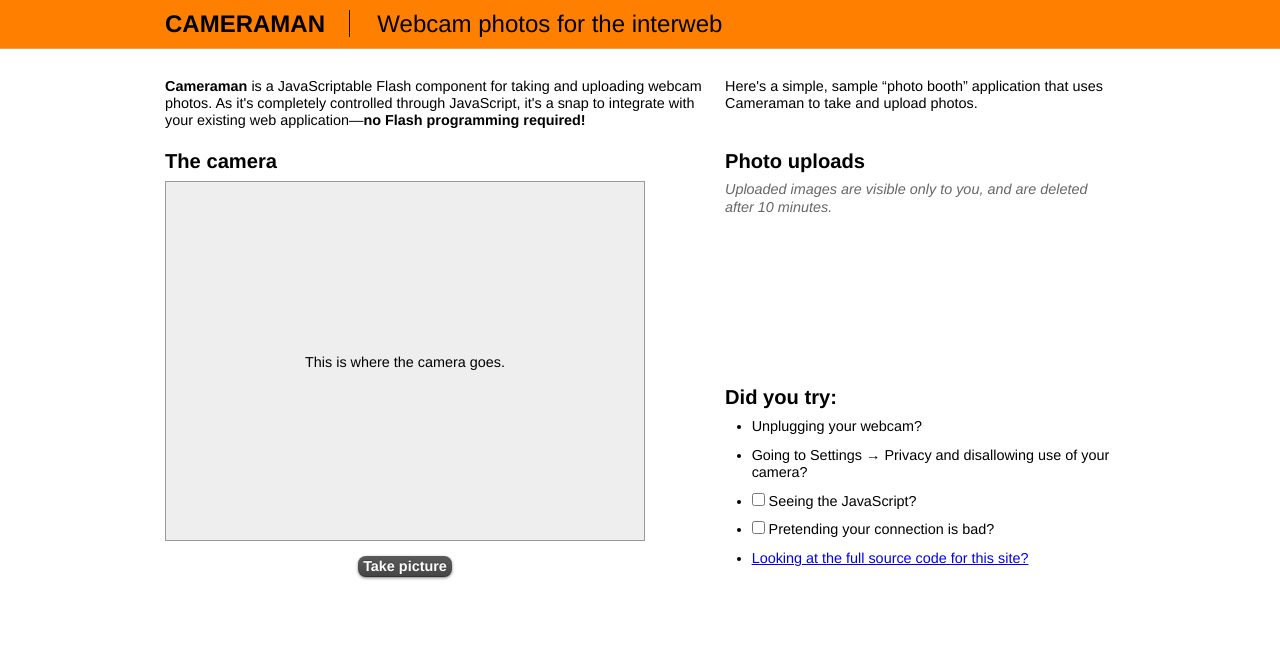
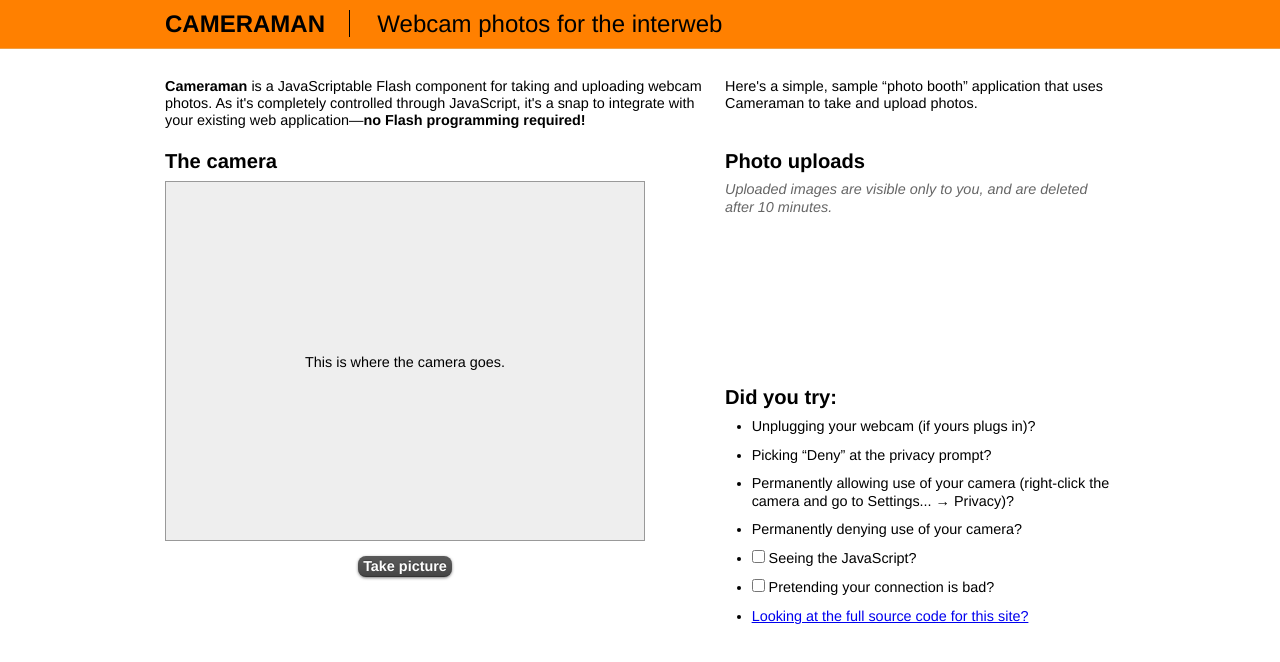
Before and after one commit to markpasc/cameraman-example, a plain HTML site: page index.html in a window 1280 px wide. Drawn offline with nearby package versions, Linux system fonts and the light colour scheme; a script that the page names is missing.

Commit message:
Tweak things to try

```diff
--- a/index.html
+++ b/index.html
@@ -219,8 +219,10 @@
 
             <h3>Did you try:</h3>
             <ul>
-                <li>Unplugging your webcam?</li>
-                <li>Going to Settings &rarr; Privacy and disallowing use of your camera?</li>
+                <li>Unplugging your webcam (if yours plugs in)?</li>
+                <li>Picking &ldquo;Deny&rdquo; at the privacy prompt?</li>
+                <li>Permanently allowing use of your camera (right-click the camera and go to Settings... &rarr; Privacy)?</li>
+                <li>Permanently denying use of your camera?</li>
                 <li><label><input type="checkbox"> Seeing the JavaScript?</label></li>
                 <li><label><input type="checkbox"> Pretending your connection is bad?</label></li>
                 <li><a href="http://github.com/markpasc/cameraman-example">Looking at the full source code for this site?</a></li>
```
